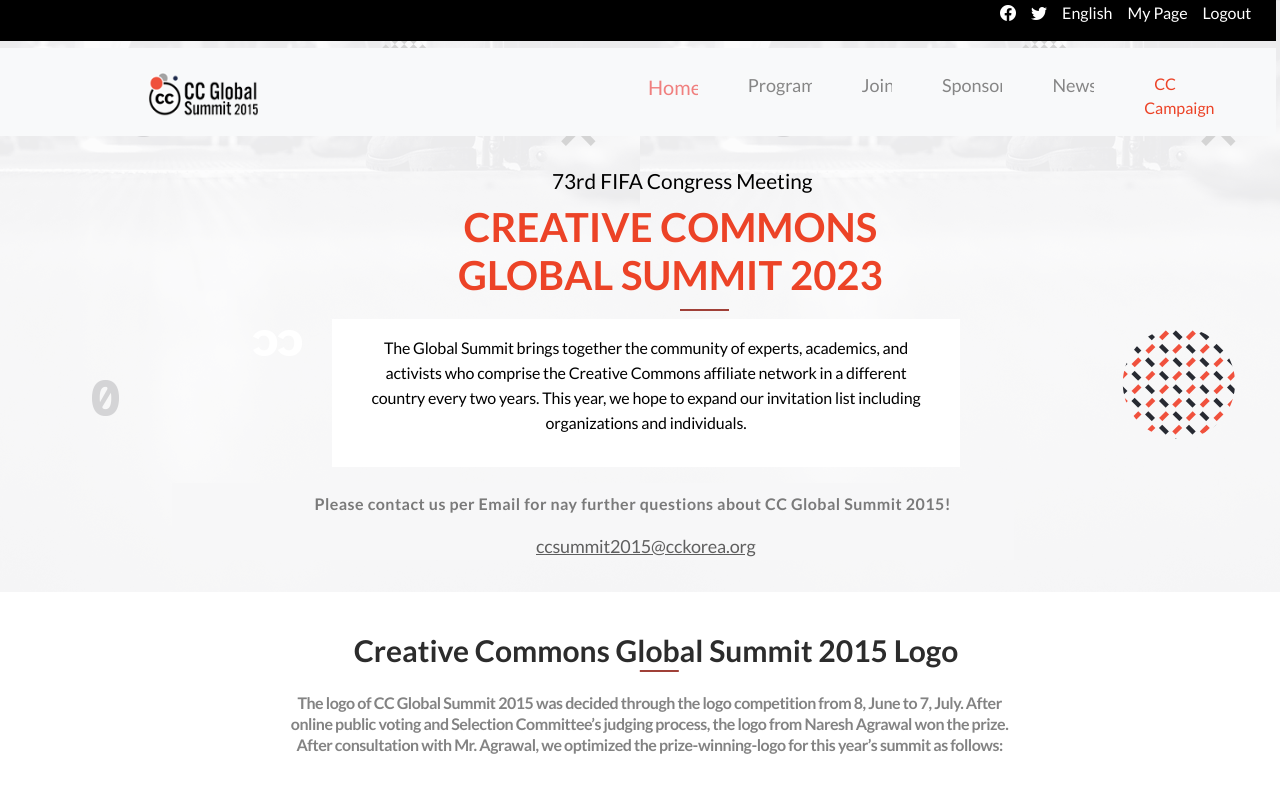
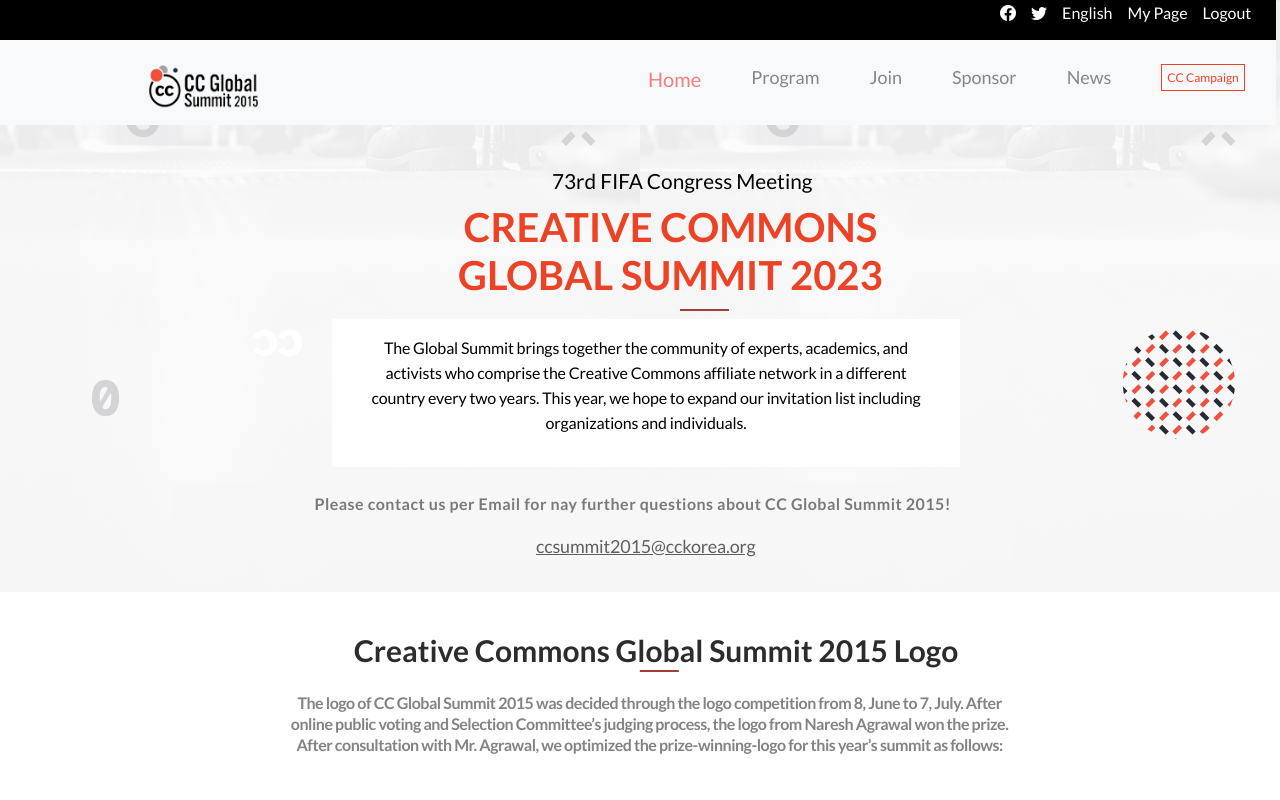
Before and after one commit to efmomoh/Capstone-Project-HTML-CSS-JS, a website: page about.html in a window 1280 px wide. Shown: the top 800 px of the page. Drawn offline with nearby package versions, Linux system fonts and the light colour scheme; a web font is replaced by a local one.

Commit message:
Modifies styles folder

```diff
--- a/css/about.css
+++ b/css/about.css
@@ -385,6 +385,10 @@
     display: none;
   }
 
+  /* body {
+        height: 900px;
+    } */
+
   #deskNav2 {
     position: fixed;
     overflow: hidden;
@@ -407,7 +411,7 @@
     position: fixed;
     display: flex;
     overflow: hidden;
-    margin-top: -7rem;
+    margin-top: -7.5rem;
     margin-left: -1rem;
     margin-right: -2rem;
     width: 100%;
@@ -441,10 +445,11 @@
 
   .campaign {
     color: #ec4327;
-    border: #ec4327;
-    height: 6rem;
-    padding: 10px;
-    width: 30vw;
+    border: 1px solid #ec4327;
+    font-size: 12px;
+    width: auto;
+    height: 4rem;
+    padding: 5px;
   }
 
   .program,
--- a/css/home.css
+++ b/css/home.css
@@ -356,7 +356,7 @@
 
   .deskList3 {
     display: flex;
-    gap: 40px;
+    gap: 50px;
     margin-top: 1.8rem;
   }
 
@@ -381,11 +381,11 @@
 
   .campaign {
     color: #ec4327;
-    border: 2px solid #ec4327;
-    font-size: 16px;
-    padding: 0.2px;
-    letter-spacing: -0.05em;
+    border: 1px solid #ec4327;
+    font-size: 12px;
     width: auto;
+    height: 6rem;
+    padding: 5px;
   }
 
   .program,
```
